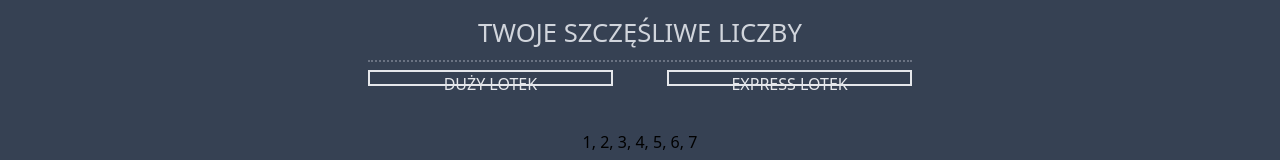
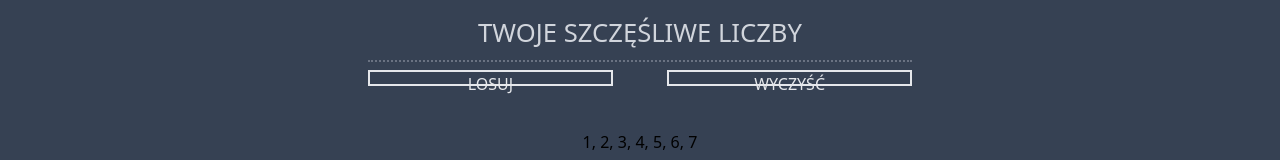
Before and after one commit to Scorpion19702022/RANDOM_LOTTTO_NUMBERS, a React (Vite) app: page / in a window 1280 px wide. Shown: the part 548-708 px from the top of the page. Built offline with nearby package versions, Linux system fonts and the light colour scheme.

Commit message:
added style

```diff
--- a/src/Components/LottoRundomNumbers/LottoRandomNumbers.tsx
+++ b/src/Components/LottoRundomNumbers/LottoRandomNumbers.tsx
@@ -6,10 +6,10 @@
 			</h1>
 			<div className='w-full h-[25%] flex justify-between items-center md:w-[50%] md:h-[20%]'>
 				<button className='w-[40%] h-[50%] border-2 border-gray-200 text-gray-200 cursor-pointer transition duration-300 md:w-[40%] lg:w-[45%] hover:bg-gray-800'>
-					{`duży lotek`.toLocaleUpperCase()}
+					{`losuj`.toLocaleUpperCase()}
 				</button>
 				<button className='w-[40%] h-[50%] border-2 border-gray-200 text-gray-200 cursor-pointer transition duration-300 md:w-[40%] lg:w-[45%] hover:bg-gray-800'>
-					{`express lotek`.toLocaleUpperCase()}
+					{`wyczyść`.toLocaleUpperCase()}
 				</button>
 			</div>
 			<div className='w-full h-[50%] p-12 flex justify-center items-center'>
```
